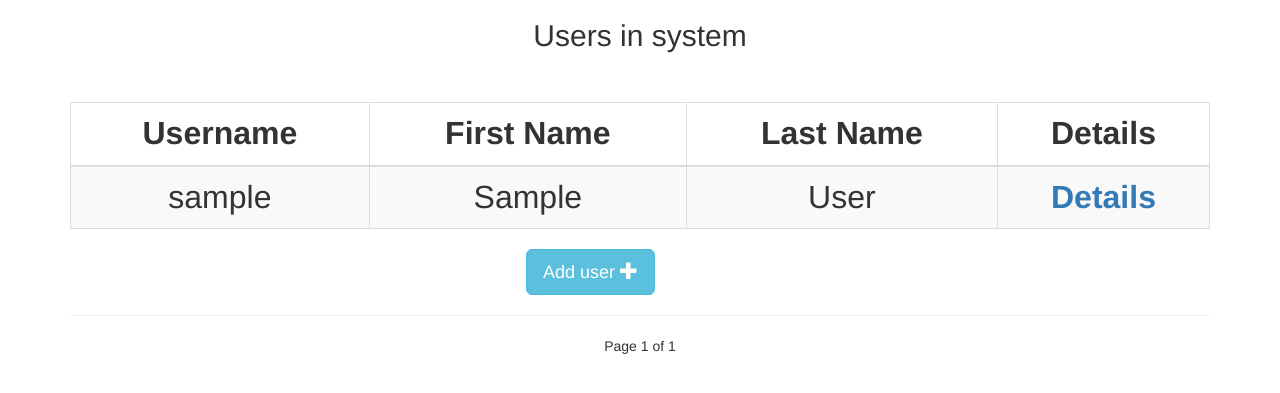
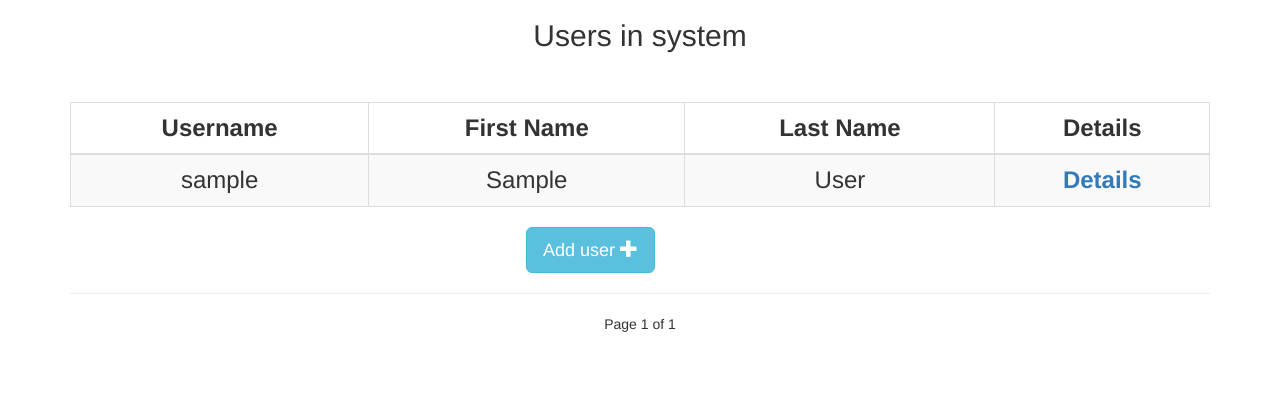
Before and after one commit to ScienceAndIT/simple-crm, a Django app: page /crm/users/ in a window 1280 px wide. Shown: the part 51-444 px from the top of the page. Run offline with Django 3.2, Linux system fonts and the light colour scheme; the visitor is signed in with stand-in values (Sample User, id 1); data comes from the database, SQL or seed files in the repository; some libraries are stand-ins or nearby versions.

Commit message:
New font size in tables'

```diff
--- a/static/css/starter-template.css
+++ b/static/css/starter-template.css
@@ -7,7 +7,7 @@ body {
 }
 
 .table-striped td, th {
-  font-size: xx-large;
+  font-size: x-large;
   text-align: center;
 }
 
```
